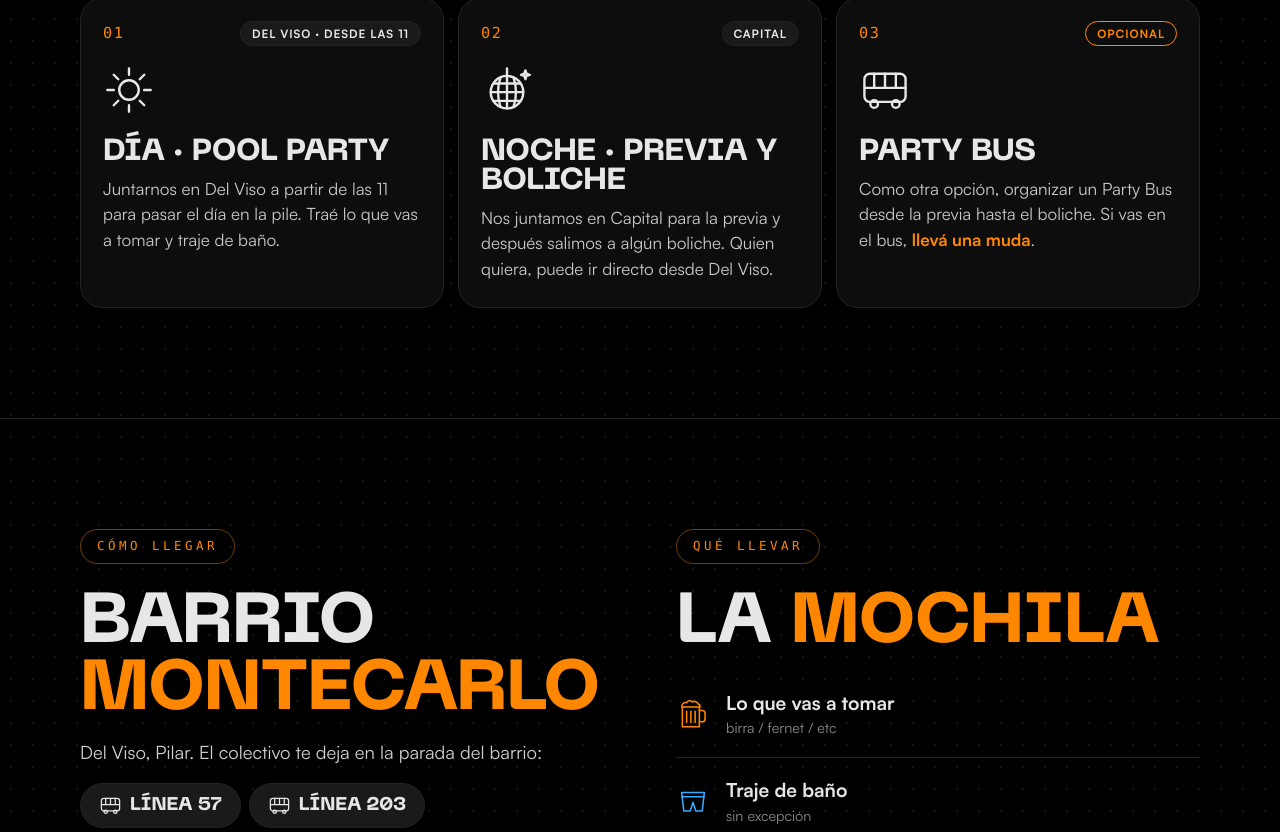
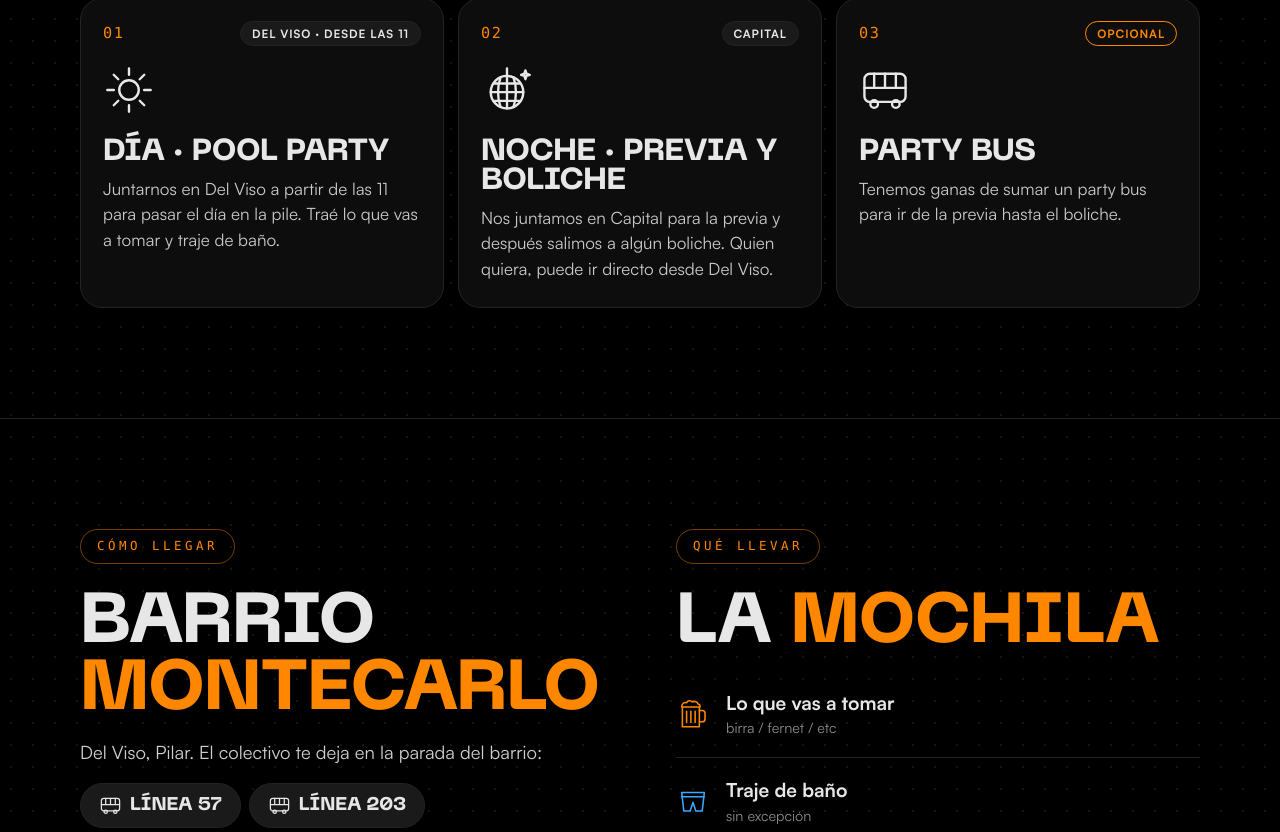
Before and after one commit to chechdebug/cumple-fran-guido-v2, a plain HTML site: page index.html in a window 1280 px wide. Shown: the part 1048-1880 px from the top of the page. Drawn offline with Linux system fonts and the light colour scheme.

Commit message:
Nuevo texto del party bus
Co-Authored-By: Claude Sonnet 5.5 <noreply@anthropic.com>

```diff
--- a/index.html
+++ b/index.html
@@ -87,7 +87,7 @@
             <div class="tarjeta-top"><span class="num">03</span><span class="pill pill-chica pill-borde">Opcional</span></div>
             <svg class="icono"><use href="#i-bus"/></svg>
             <h3>Party Bus</h3>
-            <p>Como otra opción, organizar un Party Bus desde la previa hasta el boliche. Si vas en el bus, <b>llevá una muda</b>.</p>
+            <p>Tenemos ganas de sumar un party bus para ir de la previa hasta el boliche.</p>
           </article>
         </div>
       </div>
```
